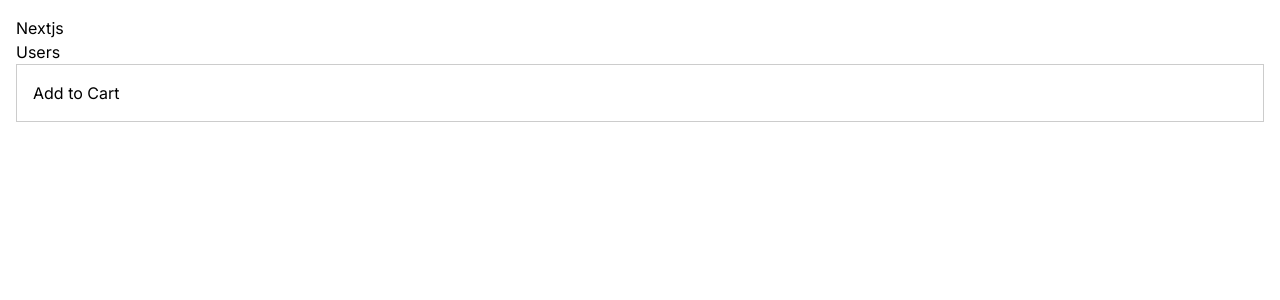
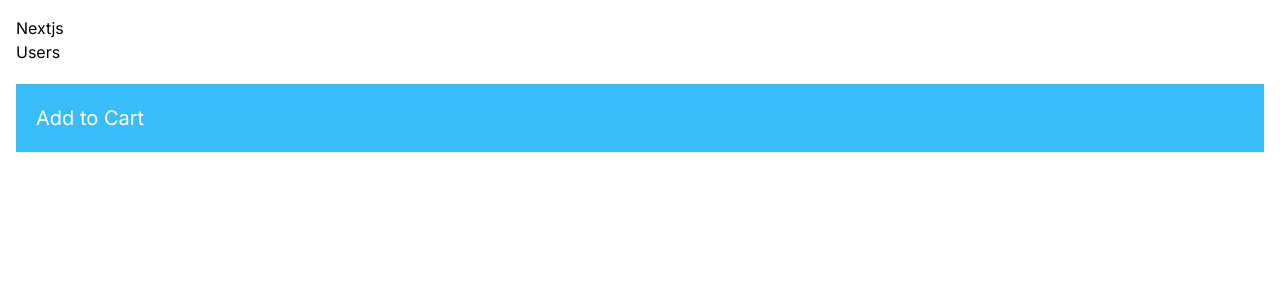
Before and after one commit to FIDELIS-TUWEI/Nextjs-course, a Next.js app: page / in a window 1280 px wide. Shown: the top 300 px of the page. Built offline with nearby package versions, Linux system fonts and the light colour scheme.

Commit message:
Nextjs styling with Tailwindcss

```diff
--- a/app/components/ProductCard.tsx
+++ b/app/components/ProductCard.tsx
@@ -1,4 +1,6 @@
 import AddToCart from "./AddToCart";
+
+{/*
 import styles from "./ProductCard.module.css";
 
 const ProductCard = () => {
@@ -8,5 +10,15 @@
         </div>
     )
 }
+*/}  // CSS styling with module
+
+// styling with tailwindcss
+const ProductCard = () => {
+    return (
+        <div className="p-5 my-5 bg-sky-400 text-white text-xl hover:bg-sky-500">
+            <AddToCart />
+        </div>
+    )
+}
 
 export default ProductCard;
```
